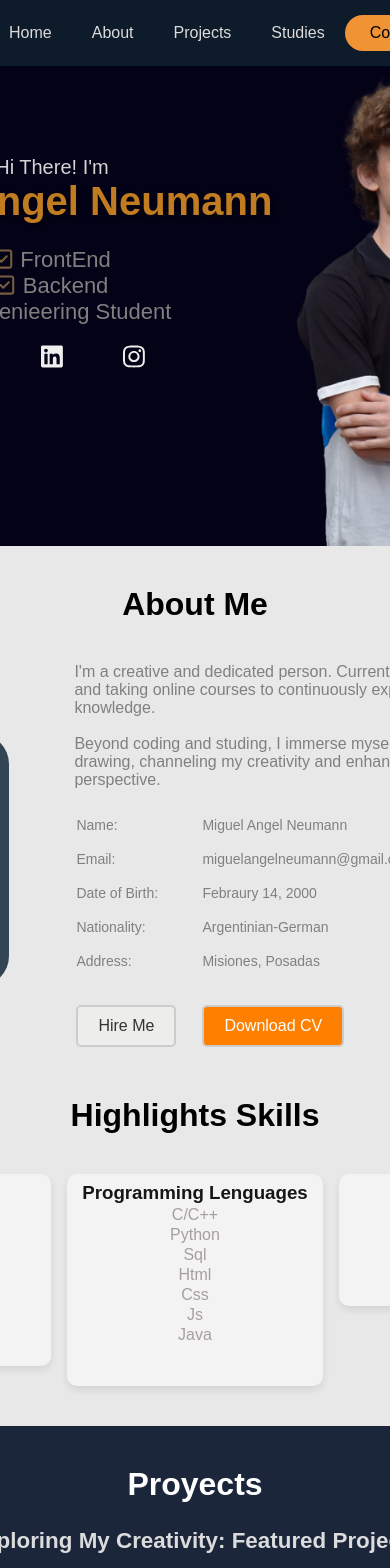
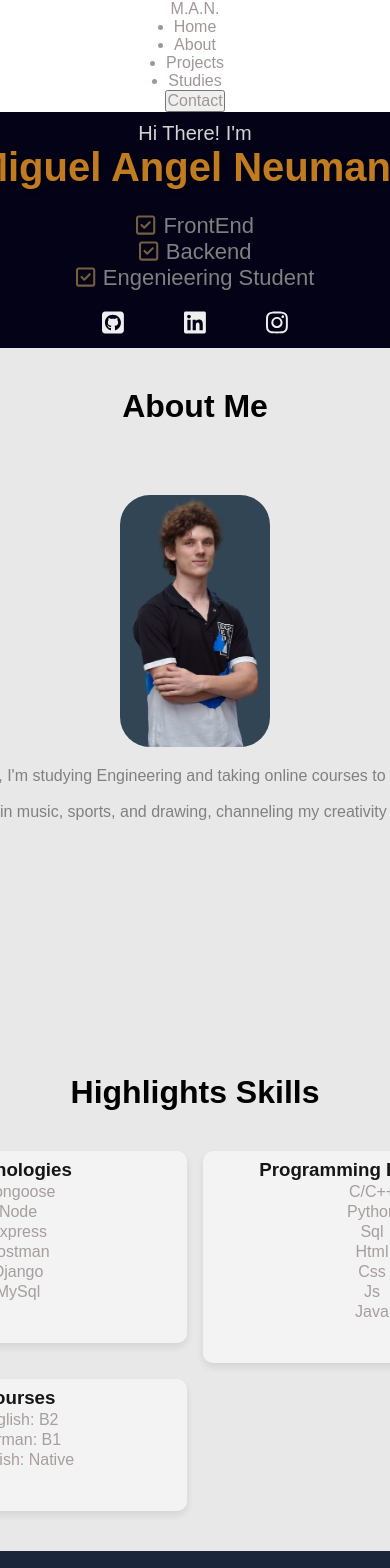
Before and after one commit to guelan14/portfolio, a React (Vite) app: page / in a window 390 px wide. Shown: the top 1568 px of the page. Built offline with nearby package versions, Linux system fonts and the light colour scheme; a web font is replaced by a local one.

Commit message:
agregando responsive

```diff
--- a/src/styles/about.css
+++ b/src/styles/about.css
@@ -55,16 +55,6 @@ td {
   padding: 0px;
 }
 
-.grid-container-test {
-  display: grid;
-  grid-template-columns: 30% 70%;
-  width: 65%;
-}
-
-.image-container-test {
-  max-width: 100%; /* La imagen se ajustará al 100% del contenedor */
-}
-
 #about .grid-container {
   display: grid;
   grid-template-columns: repeat(auto-fit, minmax(250px, 1fr));
--- a/src/styles/base.css
+++ b/src/styles/base.css
@@ -5,6 +5,10 @@
   padding: 0;
   box-sizing: border-box;
   place-items: center;
+}
+
+body {
+  overflow-x: hidden;
 }
 
 section {
@@ -23,58 +27,6 @@ button {
   font-size: 16px;
   color: #a09696;
   text-decoration: none;
-}
-
-nav {
-  z-index: 2;
-  box-sizing: border-box;
-  padding: 0;
-  margin: 0;
-}
-
-.nav-content {
-  display: flex;
-  justify-content: space-between;
-  align-items: center;
-  padding: 15px 100px;
-  background-color: #0d1b2a;
-  opacity: 1;
-}
-
-.nav-content a {
-  color: white;
-}
-
-.nav-content a:hover {
-  color: grey;
-}
-
-.nav-links {
-  list-style-type: none;
-}
-
-.nav-links li {
-  display: inline-block;
-  padding: 0px 20px;
-}
-
-.nav-links li a {
-  transition: all 0.3s ease 0s;
-  color: rgb(221, 219, 219);
-}
-
-.nav-links li a:hover {
-  color: grey;
-}
-
-button {
-  padding: 9px 25px;
-  background-color: #ef9335;
-  border: none;
-  border-radius: 50px;
-  cursor: pointer;
-  transition: all 0.3s ease 0s;
-  color: black;
 }
 
 .button {
@@ -133,10 +85,6 @@ button {
   background-color: grey;
 }
 
-button:hover {
-  background-color: rgb(202, 202, 202);
-}
-
 footer {
   background-color: #e0e1dd;
 }
@@ -148,7 +96,7 @@ p {
 
 h1 {
   color: rgb(207, 207, 207);
-  font-size: 20rem;
+  font-size: 2 rem;
   text-transform: initial;
   padding-bottom: 10rem;
 }
@@ -182,13 +130,19 @@ h2 {
   justify-content: center;
   align-items: center;
   margin: 0;
-  padding: 0;
+  padding: 25px;
   width: 65%;
 }
 
 .f-container {
   display: flex;
   width: 100%;
+  justify-content: center;
+  text-align: center;
+}
+
+.box {
+  margin: 20px;
 }
 
 footer {
@@ -213,3 +167,153 @@ footer span {
   opacity: 0.5;
   font-weight: 200;
 }
+
+.flex {
+  display: flex;
+  gap: var(--gap, 1rem);
+}
+
+.logo {
+  margin: 2rem;
+}
+
+.primary-header {
+  align-items: center;
+  justify-content: space-between;
+}
+
+.primary-navigation {
+  list-style: none;
+  padding: 0;
+  margin: 0;
+  z-index: 1000;
+}
+
+.mobile-nav-toggle {
+  display: none;
+}
+
+@media (max-width: 35em) {
+  #about table {
+    color: grey;
+  }
+
+  #about th,
+  td {
+    padding: 2px 12px 4px 0px !important;
+    font-size: 13.5px;
+  }
+
+  #studies .grid-container {
+    width: 100%;
+    padding: 10px;
+    grid-template-areas:
+      "titulo1 "
+      "titulo2 "
+      "cursos " !important;
+    gap: 16px;
+    grid-template-columns: 1fr;
+    grid-template-rows: auto; /* La primera fila se ajusta automáticamente, las demás ocupan el 1fr restante */
+  }
+
+  #contact .text {
+    display: none;
+  }
+  #home img {
+    display: none;
+  }
+  .container {
+    display: flex;
+    justify-content: center;
+    align-items: center;
+    margin: 0;
+    padding: 0;
+    width: 100%;
+    padding: 10px;
+  }
+
+  #about .container {
+    flex-direction: column;
+  }
+
+  .primary-navigation {
+    position: fixed;
+    inset: 0 0 0 30%;
+    background: hsl(0 0% 100% / 0.1);
+    backdrop-filter: blur(1rem);
+
+    flex-direction: column;
+    padding: min(30vh, 10rem) 2em;
+    transform: translateX(100%);
+  }
+
+  .primary-navigation[data-visible="true"] {
+    transform: translateX(0%);
+  }
+  .mobile-nav-toggle {
+    position: absolute;
+    width: 1rem;
+    aspect-ratio: 1;
+    top: 2rem;
+    right: 2rem;
+    z-index: 9999;
+    display: block;
+  }
+
+  #home .socialIcons a {
+    color: rgb(239, 239, 239);
+    font-size: 25px;
+  }
+
+  #home .socialIcons {
+    display: flex;
+    justify-content: center;
+    gap: 60px;
+  }
+
+  #home .icon {
+    color: rgb(118, 95, 62);
+    margin-right: 8px;
+  }
+
+  .homeInfo {
+    place-content: start;
+    align-items: start;
+    height: auto;
+  }
+
+  .homeInfo ul {
+    list-style-type: none;
+    width: 100%;
+    text-align: start;
+  }
+
+  .homeInfo li {
+    font-size: 20px;
+    color: grey;
+  }
+
+  .homeInfo p {
+    font-size: 20px;
+  }
+
+  h1 {
+    font-weight: 900;
+    color: rgb(193, 124, 34);
+    text-align: start;
+    font-size: 2.5rem;
+    text-shadow: 2px 2px 4px rgba(0, 0, 0, 0.5);
+    padding-bottom: 5px;
+    text-align: center;
+  }
+  #about .grid-container {
+    display: grid;
+    grid-template-columns: repeat(auto-fit, minmax(150px, 1fr));
+    grid-template-rows: repeat(auto-fit, minmax(max-content, max-content));
+    gap: 16px;
+    padding: 10px;
+    width: 100%;
+    align-items: start;
+    margin-bottom: 40px;
+  }
+}
--- a/src/styles/home.css
+++ b/src/styles/home.css
@@ -6,7 +6,6 @@
   align-items: end;
   justify-content: center;
   flex-direction: row;
-  overflow: content;
   background-color: rgb(4, 2, 22);
 }
 
@@ -32,14 +31,19 @@
   color: rgb(53, 64, 184);
 }
 
+#home .homePhoto {
+  place-content: end;
+  display: flex;
+  height: 100%;
+}
 #home img {
-  height: 480px;
+  width: 200px;
 }
 
 .homeInfo {
   place-content: start;
   align-items: start;
-  height: 300px;
+  height: auto;
 }
 
 .homeInfo ul {
@@ -55,8 +59,8 @@
   font-size: 20px;
 }
 
-h1 {
-  font-weight: 900 !important;
+.homeInfo h1 {
+  font-weight: 900;
   color: rgb(193, 124, 34);
   text-align: start;
   font-size: 2.5rem;
--- a/src/styles/projects.css
+++ b/src/styles/projects.css
@@ -61,17 +61,20 @@
   font-size: 1.4rem;
   text-align: start;
   width: 100%;
-  margin-top: 25px;
-  margin-bottom: 25px;
+  padding-inline: 25px;
+  text-align: center;
 }
 
 #projects h4 {
-  font-size: 1.3rem;
-  color: rgb(250, 250, 250);
+  color: rgb(220, 220, 220);
+  font-size: 1.4rem;
+  text-align: start;
+  width: 100%;
+  margin-top: 25px;
 }
 
 .projectCard p {
-  margin: 0;
+  margin-bottom: 20px;
   padding: 0;
 }
 
--- a/src/styles/studies.css
+++ b/src/styles/studies.css
@@ -66,10 +66,9 @@
   margin-bottom: 45px;
   width: 65%;
   grid-template-areas:
-    "titulo1 titulo2"
-    "titulo3 titulo4"
-    "cursos cursos";
+    "titulo1 cursos"
+    "titulo2 titulo2";
   gap: 16px;
-  grid-template-columns: 1fr 1fr;
+  grid-template-columns: 1fr;
   grid-template-rows: auto auto 1fr; /* La primera fila se ajusta automáticamente, las demás ocupan el 1fr restante */
 }
```
